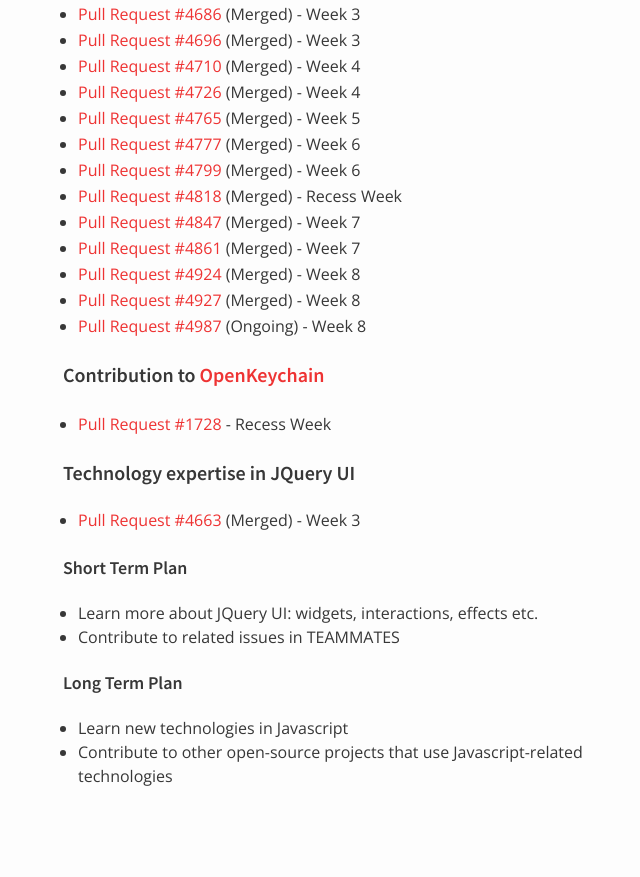
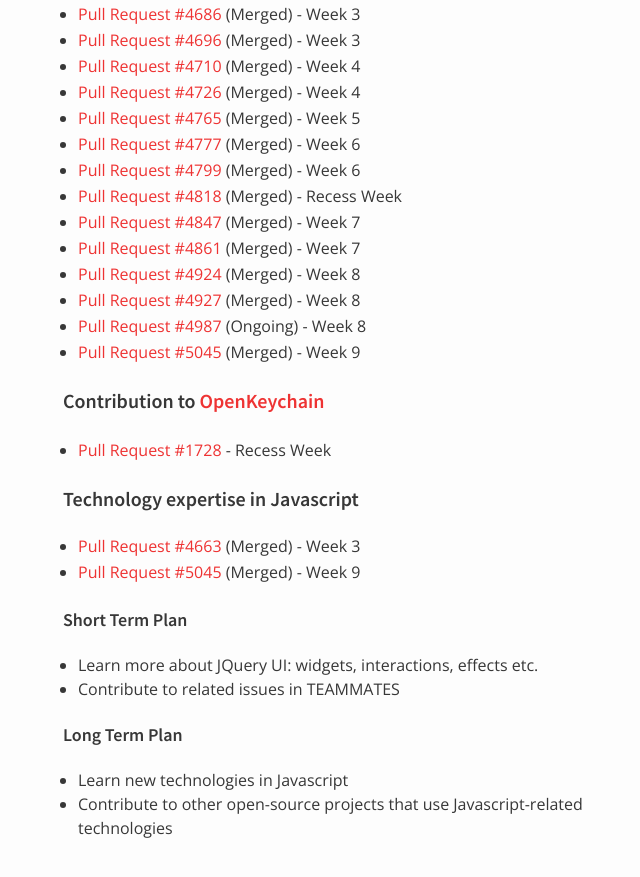
Before and after one commit to nus-oss/cs3281-AY1516S2-website, a Jekyll site: the page built from teams/teammates.md, in a window 1280 px wide and 900 px high, scrolled down 4403 px. Shown: the top 877 px of the window, without its empty margins (307-947 px from the left). Built offline with Jekyll 4.4.1, drawn with Linux system fonts in a browser that asks for light colours; before the commit the page ends 5251 px from its top, so only the background shows below that.

Commit message:
Update Yu Xuan's Progress for Week 9

```diff
--- a/teams/teammates.md
+++ b/teams/teammates.md
@@ -162,12 +162,14 @@
  * [Pull Request #4924](https://github.com/TEAMMATES/repo/pull/4924) (Merged) - Week 8
  * [Pull Request #4927](https://github.com/TEAMMATES/repo/pull/4927) (Merged) - Week 8
  * [Pull Request #4987](https://github.com/TEAMMATES/repo/pull/4987) (Ongoing) - Week 8
+ * [Pull Request #5045](https://github.com/TEAMMATES/repo/pull/5045) (Merged) - Week 9
 
 #### Contribution to [OpenKeychain](https://github.com/open-keychain/open-keychain)
  * [Pull Request #1728](https://github.com/open-keychain/open-keychain/pull/1728) - Recess Week
 
-#### Technology expertise in JQuery UI
+#### Technology expertise in Javascript
  * [Pull Request #4663](https://github.com/TEAMMATES/repo/pull/4663) (Merged) - Week 3
+ * [Pull Request #5045](https://github.com/TEAMMATES/repo/pull/5045) (Merged) - Week 9
 
 ##### Short Term Plan
  * Learn more about JQuery UI: widgets, interactions, effects etc.
```
